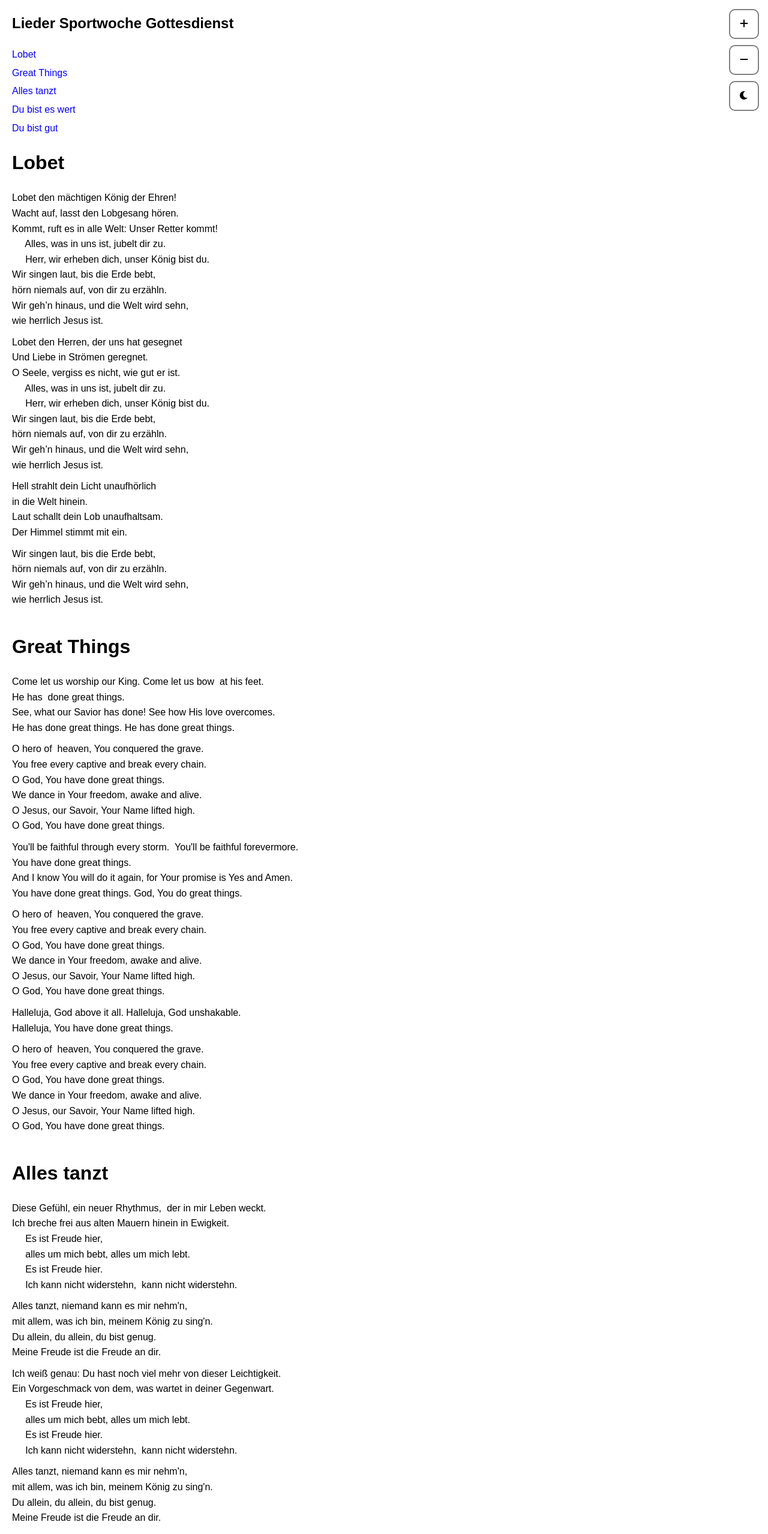
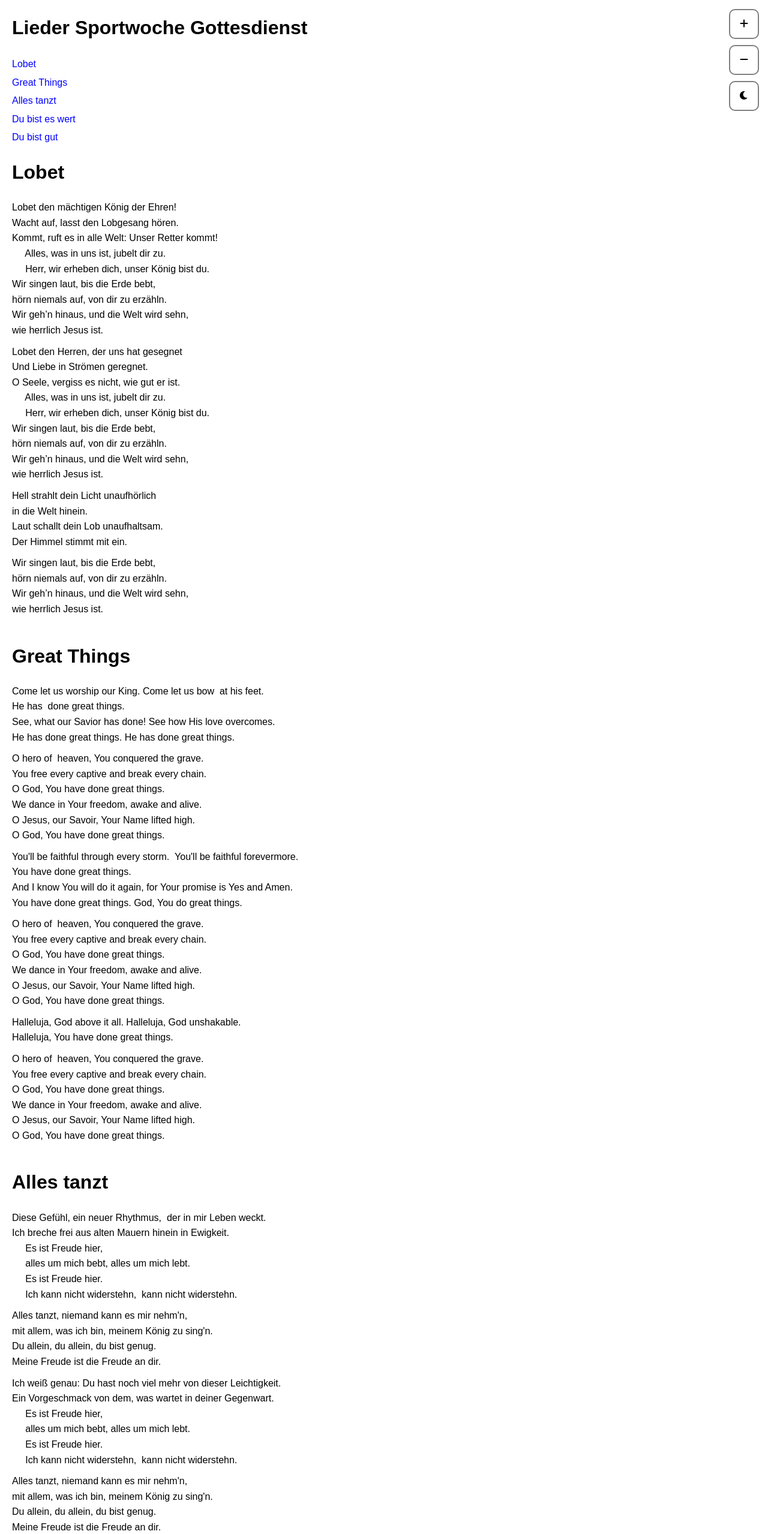
Before and after one commit to Shyru/Lyrics, a plain HTML site: page lyrics.html in a window 1280 px wide. Shown: the top 2558 px of the page at 60% size. Drawn offline with Linux system fonts and the light colour scheme.

Commit message:
style: Ändere h1-Elemente zu h2 und passe Schriftgrößen an

```diff
--- a/lyrics.html
+++ b/lyrics.html
@@ -12,10 +12,7 @@
             padding: 0;
             line-height: 1.6;
             transition: background-color 0.3s, color 0.3s;
-            tocLinks.forEach(link => {
-                const currentSize = parseFloat(window.getComputedStyle(link, null).getPropertyValue('font-size'));
-                link.style.fontSize = (currentSize + (amount * 3)) + 'px';
-            });
+
         }
 
         section {
@@ -62,7 +59,7 @@
             padding: 10px;
             font-size: 16px;
         }
-        h1 {
+        h2 {
             font-size: 2em;
             margin: 20px 0;
         }
@@ -87,11 +84,11 @@
         <button onclick="toggleDarkMode()"><i class="fas fa-moon"></i></button>
     </div>
     <div class="toc">
-        <h2>Lieder Sportwoche Gottesdienst</h2>
+        <h1>Lieder Sportwoche Gottesdienst</h1>
     </div>
 
     <section>
-        <h1>Lobet</h1>
+        <h2>Lobet</h2>
         <p>
             Lobet den m&auml;chtigen K&ouml;nig der Ehren!<br/>
             Wacht auf, lasst den Lobgesang h&ouml;ren.<br/>
@@ -130,7 +127,7 @@
 
 
     <section>
-        <h1>Great Things</h1>
+        <h2>Great Things</h2>
         <p>
             Come let us worship our King. Come let us bow &nbsp;at his feet.<br/>
             He has &nbsp;done great things.<br/>
@@ -175,7 +172,7 @@
 
 
     <section>
-        <h1>Alles tanzt</h1>
+        <h2>Alles tanzt</h2>
         <p>
             Diese Gef&uuml;hl, ein neuer Rhythmus,&nbsp; der in mir Leben weckt.<br/>
             Ich breche frei aus alten Mauern hinein in Ewigkeit.<br/>
@@ -223,7 +220,7 @@
     </section>
 
     <section>
-        <h1>Du bist es wert</h1>
+        <h2>Du bist es wert</h2>
         <p>
             Du bist es wert, dass wir f&uuml;r dich singen.<br/>
             Du bist es wert, dass wir f&uuml;r dich tanzen.<br/>
@@ -260,7 +257,7 @@
 
 
     <section>
-        <h1>Du bist gut</h1>
+        <h2>Du bist gut</h2>
         <p>
             Die ganze Welt soll h&ouml;rn, wie gut du zu uns bist,<br/>
             wie gro&szlig; und grenzenlos doch deine Gnade ist.<br/>
@@ -310,10 +307,16 @@
     <script>
         function changeFontSize(amount) {
             const paragraphs = document.querySelectorAll('p');
-            const tocLinks = document.querySelectorAll('.toc a');
+
             paragraphs.forEach(p => {
                 const currentSize = parseFloat(window.getComputedStyle(p, null).getPropertyValue('font-size'));
                 p.style.fontSize = (currentSize + (amount * 3)) + 'px';
+            });
+
+            const tocLinks = document.querySelectorAll('.toc a');
+            tocLinks.forEach(link => {
+                const currentSize = parseFloat(window.getComputedStyle(link, null).getPropertyValue('font-size'));
+                link.style.fontSize = (currentSize + (amount * 3)) + 'px';
             });
         }
 
@@ -324,7 +327,7 @@
             const toc = document.querySelector('.toc');
             const sections = document.querySelectorAll('section');
             sections.forEach(section => {
-                const title = section.querySelector('h1').innerText;
+                const title = section.querySelector('h2').innerText;
                 const id = section.getAttribute('id') || title.replace(/\s+/g, '-').toLowerCase();
                 section.setAttribute('id', id);
                 const link = document.createElement('a');
```
